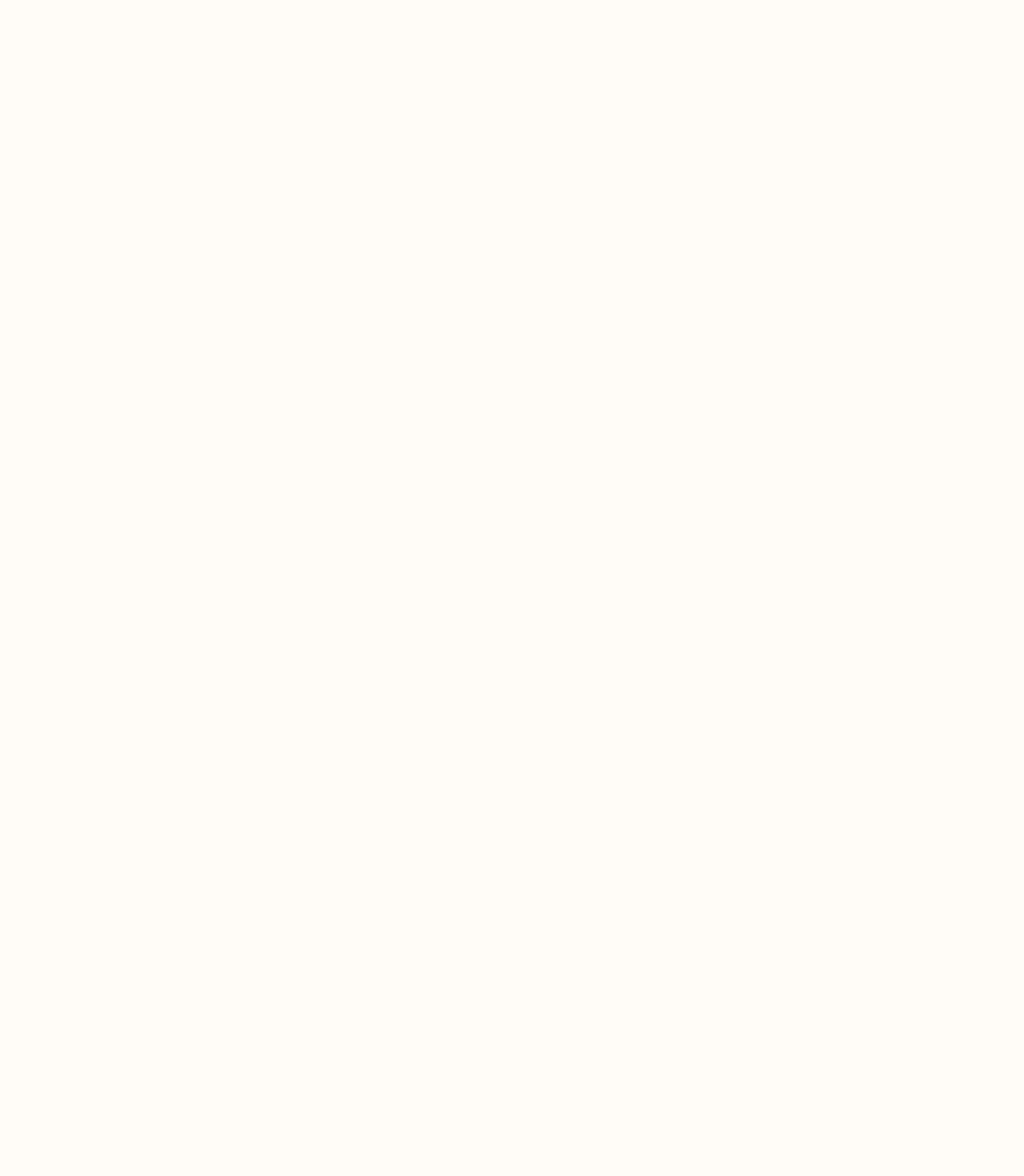
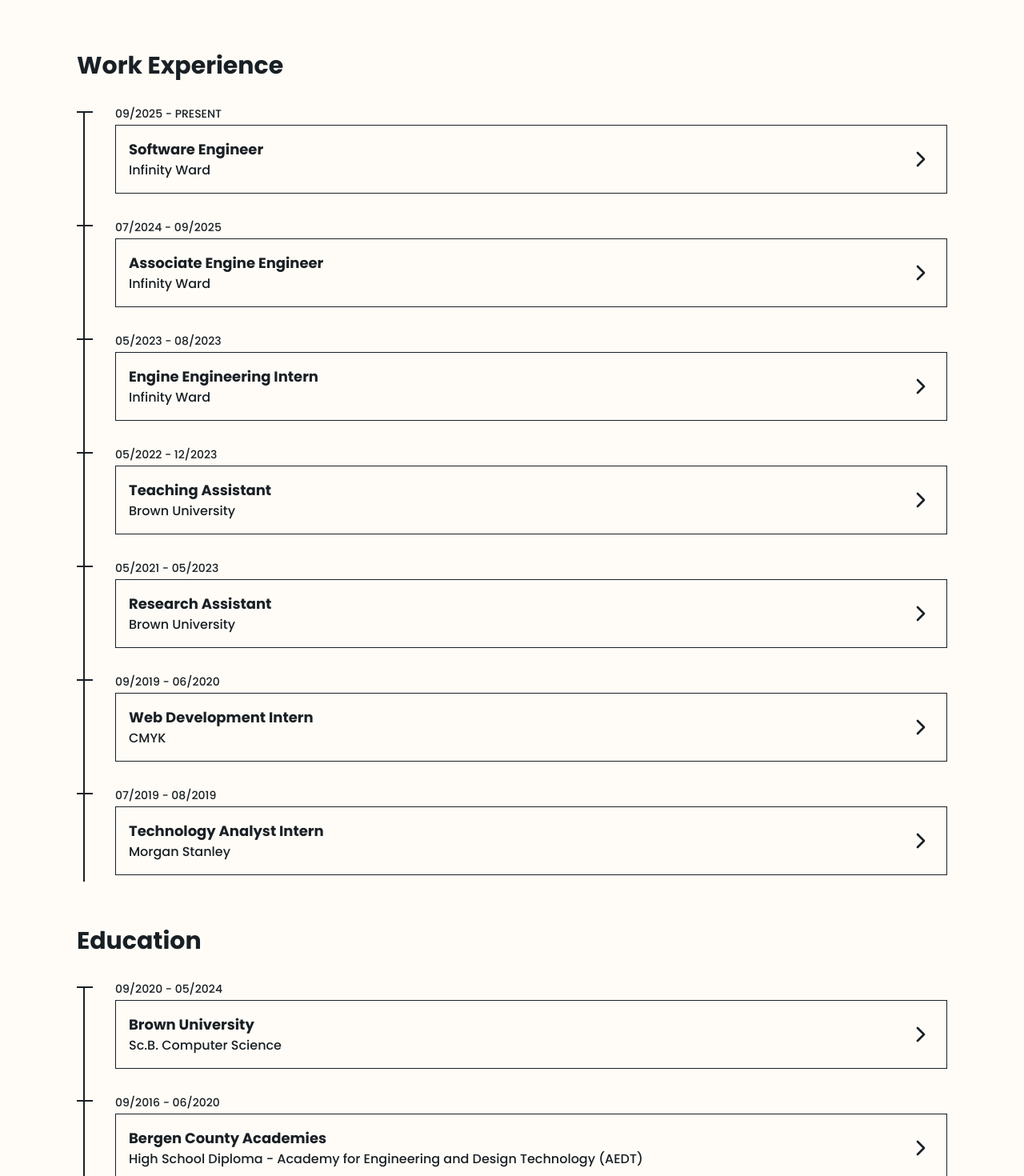
Before and after one commit to mehekj/website_3.0, a Next.js app: page /experience in a window 1280 px wide. Shown: the part 240-1710 px from the top of the page at 80% size. Before the commit the page ends 800 px from the top, so only its background shows below. Built offline with nearby package versions, Linux system fonts and the light colour scheme.

Commit message:
timeline

```diff
--- a/app/about/page.tsx
+++ b/app/about/page.tsx
@@ -3,7 +3,7 @@
 export default function About() {
 	return (
 		<div className="max-w-6xl m-auto px-8 py-32">
-			<div className="w-96 h-96 relative overflow-hidden float-start mr-12 mb-12 border-1 border-black dark:border-white shadow-[10px_10px] shadow-black dark:shadow-white">
+			<div className="w-96 h-96 relative overflow-hidden float-start mr-12 mb-12 border-1 shadow-[10px_10px] shadow-black dark:shadow-white">
 				<Image
 					src="/profile.jpeg"
 					alt="profile pic"
@@ -11,7 +11,7 @@
 					className="object-cover scale-150"
 				/>
 			</div>
-			<h1 className="font-bold text-4xl">Hello! I'm Mehek</h1>
+			<h1 className="font-bold text-5xl">Hello! I'm Mehek</h1>
 			<p className="my-4">
 				I'm a 24 year old software engineer currently working at Infinity Ward
 				on the Call of Duty franchise. At IW, I'm on the rendering team and I
--- a/app/blog/page.tsx
+++ b/app/blog/page.tsx
@@ -1,7 +1,7 @@
 export default function Blog() {
 	return (
-		<div className="max-w-7xl m-auto px-8 py-24">
-			<h1 className="font-bold text-4xl">Other things I spend time on</h1>
+		<div className="max-w-6xl m-auto px-8 py-24">
+			<h1 className="font-bold text-5xl">Other things I spend time on</h1>
 			<p className="my-4">unpolished projects, hobbies, word vomit</p>
 		</div>
 	);
--- a/app/contact/page.tsx
+++ b/app/contact/page.tsx
@@ -1,7 +1,7 @@
 export default function Contact() {
 	return (
-		<div className="max-w-7xl m-auto px-8 py-24">
-			<h1 className="font-bold text-4xl">Get in touch with me</h1>
+		<div className="max-w-6xl m-auto px-8 py-24">
+			<h1 className="font-bold text-5xl">Get in touch with me</h1>
 			<p className="my-4">did this beautiful website win you over?</p>
 		</div>
 	);
--- a/app/experience/page.tsx
+++ b/app/experience/page.tsx
@@ -1,8 +1,108 @@
+import Timeline from "@/components/Timeline";
+
 export default function Experience() {
+	const jobData = [
+		{
+			start: "07/2019",
+			end: "08/2019",
+			title: "Technology Analyst Intern",
+			subtitle: "Morgan Stanley",
+			bullets: [
+				"lorem ipsum dolor sit amet, consectetur adipiscing elit, sed do eiusmod tempor incididunt ut labore et dolore magna.",
+				"lorem ipsum dolor sit amet, consectetur adipiscing elit, sed do eiusmod tempor incididunt ut labore et dolore magna.",
+			],
+		},
+		{
+			start: "09/2019",
+			end: "06/2020",
+			title: "Web Development Intern",
+			subtitle: "CMYK",
+			bullets: [
+				"lorem ipsum dolor sit amet, consectetur adipiscing elit, sed do eiusmod tempor incididunt ut labore et dolore magna.",
+			],
+		},
+		{
+			start: "05/2021",
+			end: "05/2023",
+			title: "Research Assistant",
+			subtitle: "Brown University",
+			bullets: [
+				"lorem ipsum dolor sit amet, consectetur adipiscing elit, sed do eiusmod tempor incididunt ut labore et dolore magna.",
+			],
+		},
+		{
+			start: "05/2022",
+			end: "12/2023",
+			title: "Teaching Assistant",
+			subtitle: "Brown University",
+			bullets: [
+				"lorem ipsum dolor sit amet, consectetur adipiscing elit, sed do eiusmod tempor incididunt ut labore et dolore magna.",
+			],
+		},
+		{
+			start: "05/2023",
+			end: "08/2023",
+			title: "Engine Engineering Intern",
+			subtitle: "Infinity Ward",
+			bullets: [
+				"lorem ipsum dolor sit amet, consectetur adipiscing elit, sed do eiusmod tempor incididunt ut labore et dolore magna.",
+			],
+		},
+		{
+			start: "07/2024",
+			end: "09/2025",
+			title: "Associate Engine Engineer",
+			subtitle: "Infinity Ward",
+			bullets: [
+				"lorem ipsum dolor sit amet, consectetur adipiscing elit, sed do eiusmod tempor incididunt ut labore et dolore magna.",
+			],
+		},
+		{
+			start: "09/2025",
+			end: "Present",
+			title: "Software Engineer",
+			subtitle: "Infinity Ward",
+			bullets: [
+				"lorem ipsum dolor sit amet, consectetur adipiscing elit, sed do eiusmod tempor incididunt ut labore et dolore magna.",
+			],
+		},
+	];
+
+	const schoolData = [
+		{
+			start: "09/2016",
+			end: "06/2020",
+			title: "Bergen County Academies",
+			subtitle:
+				"High School Diploma - Academy for Engineering and Design Technology (AEDT)",
+			bullets: [
+				"lorem ipsum dolor sit amet, consectetur adipiscing elit, sed do eiusmod tempor incididunt ut labore et dolore magna.",
+				"lorem ipsum dolor sit amet, consectetur adipiscing elit, sed do eiusmod tempor incididunt ut labore et dolore magna.",
+			],
+		},
+		{
+			start: "09/2020",
+			end: "05/2024",
+			title: "Brown University",
+			subtitle: "Sc.B. Computer Science",
+			bullets: [
+				"lorem ipsum dolor sit amet, consectetur adipiscing elit, sed do eiusmod tempor incididunt ut labore et dolore magna.",
+			],
+		},
+	];
+
 	return (
-		<div className="max-w-7xl m-auto px-8 py-24">
-			<h1 className="font-bold text-4xl">I am employed! And educated! Yay!</h1>
+		<div className="max-w-6xl m-auto px-8 py-24">
+			<h1 className="font-bold text-5xl">I am employed! And educated! Yay!</h1>
 			<p className="my-4">and incredibly lucky for it</p>
+			<div className="my-16">
+				<h2 className="font-bold text-3xl">Work Experience</h2>
+				<Timeline entries={jobData} />
+			</div>
+			<div className="my-16">
+				<h2 className="font-bold text-3xl">Education</h2>
+				<Timeline entries={schoolData} />
+			</div>
 		</div>
 	);
 }
--- a/app/layout.tsx
+++ b/app/layout.tsx
@@ -4,7 +4,7 @@
 import { Poppins } from "next/font/google";
 
 const poppins = Poppins({
-	weight: ["300", "500", "700"],
+	weight: ["200", "300", "400", "500", "600", "700"],
 	variable: "--font-poppins",
 	subsets: ["latin"],
 });
--- a/app/projects/page.tsx
+++ b/app/projects/page.tsx
@@ -1,7 +1,7 @@
 export default function Projects() {
 	return (
-		<div className="max-w-7xl m-auto px-8 py-24">
-			<h1 className="font-bold text-4xl">Sometimes I code things</h1>
+		<div className="max-w-6xl m-auto px-8 py-24">
+			<h1 className="font-bold text-5xl">Sometimes I code things</h1>
 			<p className="my-4">
 				here's some projects I've actually finished (there's many more)
 			</p>
--- a/components/NavBar.tsx
+++ b/components/NavBar.tsx
@@ -16,7 +16,7 @@
 	];
 
 	return (
-		<nav className="flex border-black dark:border-white border-b-1 items-center justify-between h-14">
+		<nav className="flex border-b-1 items-center justify-between h-14">
 			<div className="h-full">
 				<Link
 					href={"/"}
@@ -40,7 +40,7 @@
 				</Link>
 			</div>
 			<div className="flex w-full h-full justify-end items-center">
-				<ul className="flex mx-4 font-normal">
+				<ul className="flex mx-4 font-medium">
 					{navLinks.map(([page, href], i) => (
 						<li
 							key={i}
--- /dev/null
+++ b/components/Timeline.tsx
@@ -0,0 +1,14 @@
+import TimelineBox, { TimelineEntry } from "./TimelineBox";
+
+export default function Timeline({ entries }: { entries: TimelineEntry[] }) {
+	return (
+		<div className="relative pl-12">
+			<div className="absolute left-2 top-2 h-full w-[2px] bg-black dark:bg-white" />
+			{entries.reverse().map((entry, index) => (
+				<div key={index}>
+					<TimelineBox key={index} entry={entry} />
+				</div>
+			))}
+		</div>
+	);
+}
--- /dev/null
+++ b/components/TimelineBox.tsx
@@ -0,0 +1,54 @@
+"use client";
+
+import { useState } from "react";
+
+import { ChevronDown, ChevronRight } from "react-feather";
+
+export interface TimelineEntry {
+	start: string;
+	end: string;
+	title: string;
+	subtitle: string;
+	bullets: string[];
+}
+
+export default function TimelineBox({ entry }: { entry: TimelineEntry }) {
+	const [open, setOpen] = useState(false);
+
+	return (
+		<div className="my-8 relative">
+			<div className="absolute -left-12 -translate-y-1/2 top-2 w-5 h-[2px] bg-black dark:bg-white" />
+			<p className="uppercase text-sm font-medium">
+				{entry.start} - {entry.end}
+			</p>
+			<div
+				className={`border-1 p-4 my-1 hover:shadow-[5px_5px] hover:border-main shadow-black dark:shadow-white hover:shadow-main transition duration-200 ${open ? "shadow-[5px_5px]" : ""}`}
+			>
+				<div
+					className={`cursor-pointer flex items-center justify-between ${open ? "mb-4" : ""}`}
+					onPointerDown={(e) => {
+						e.stopPropagation();
+						setOpen(!open);
+					}}
+				>
+					<div>
+						<h3 className="text-lg font-bold">{entry.title}</h3>
+						<h4 className="font-medium">{entry.subtitle}</h4>
+					</div>
+					{open ? (
+						<ChevronDown width={32} height={32} />
+					) : (
+						<ChevronRight width={32} height={32} />
+					)}
+				</div>
+				{open && (
+					<ul className="list-disc list-inside p-2">
+						{entry.bullets.map((bullet, index) => (
+							<li key={index}>{bullet}</li>
+						))}
+					</ul>
+				)}
+			</div>
+		</div>
+	);
+}
```
